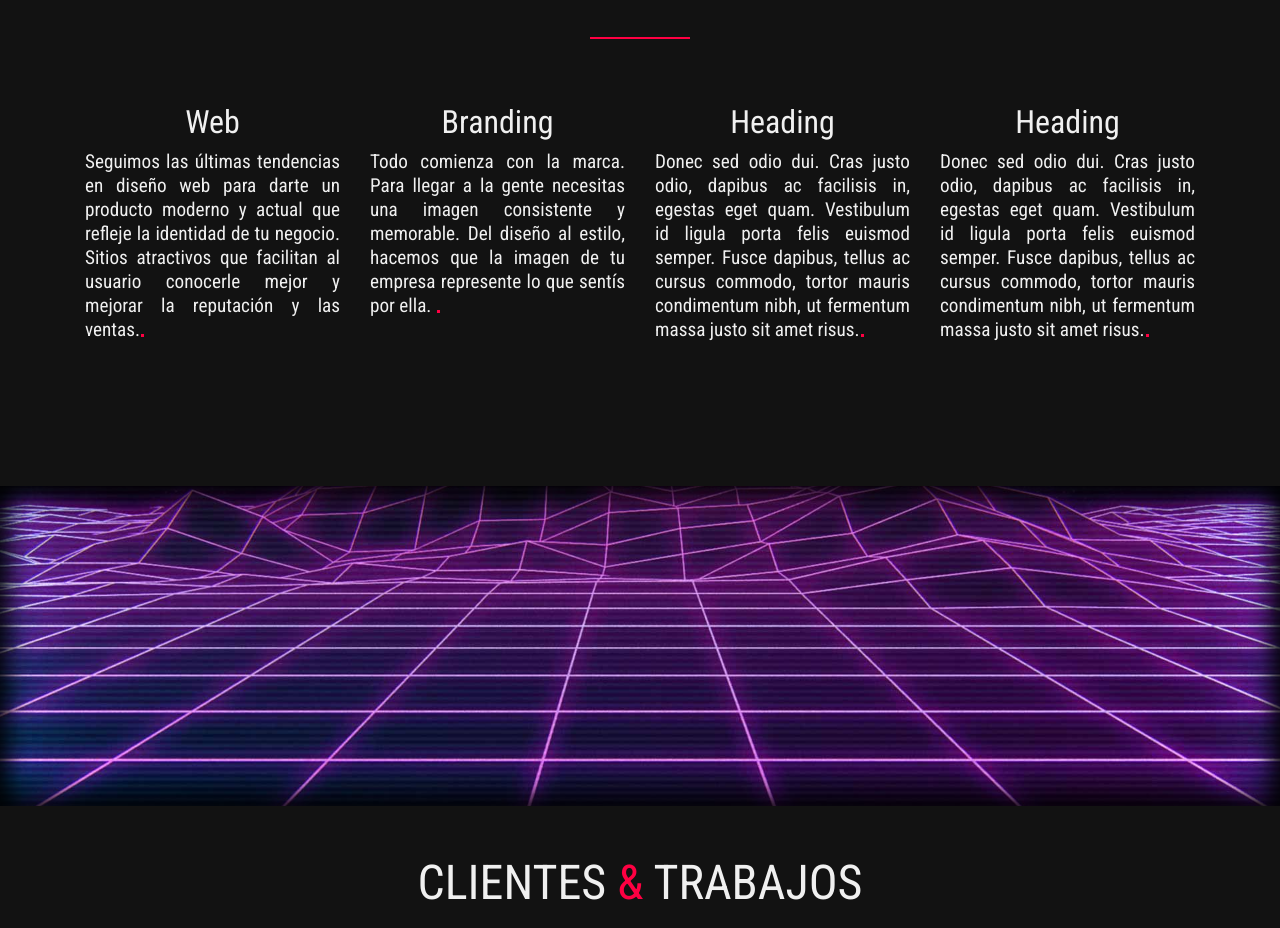
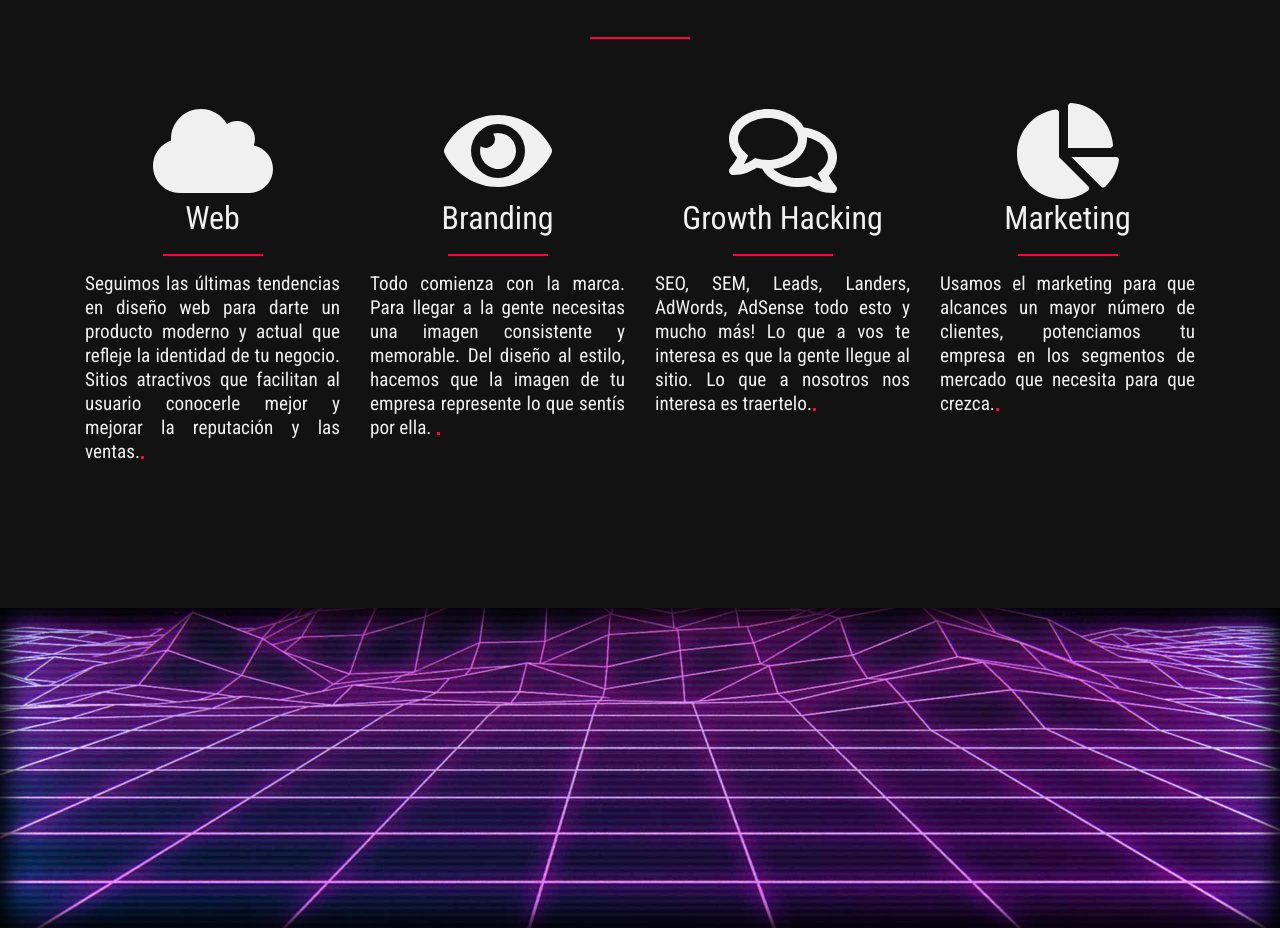
Before and after one commit to bluej0e/zxcvbnm, a plain HTML site: page index.html in a window 1280 px wide. Shown: the part 1955-2883 px from the top of the page. Drawn offline with Linux system fonts and the light colour scheme; some packages are replaced by stand-ins of ours.

Commit message:
yep
viernes puto viernes

```diff
--- a/css/creative.css
+++ b/css/creative.css
@@ -496,6 +496,7 @@ body {
   	text-align: center;
   	background-color: #121212;
   	max-width: 100%;
+		color: #F0F0F0;
   }
 
   #clientes h2, #hacemos h2{
@@ -558,7 +559,7 @@ body {
   	-moz-transition: all 0.2s;
   	transition: all 0.2s;
   }
-  .fa{
+  .fa {
   	color:#f0f0f0;
   }
   .footer a:hover {
--- a/index.html
+++ b/index.html
@@ -27,7 +27,7 @@
 	<link href="vendor/bootstrap/css/bootstrap.css" rel="stylesheet">
 
 	<!-- Custom fonts for this template -->
-	<link href="vendor/font-awesome/css/font-awesome.min.css" rel="stylesheet" type="text/css">
+<script defer src="https://use.fontawesome.com/releases/v5.0.1/js/all.js"></script>
 	<link href="https://fonts.googleapis.com/css?family=Open+Sans|Roboto|Roboto+Condensed" rel="stylesheet">
 
 	<!-- Plugin CSS -->
@@ -130,20 +130,28 @@
 	      <!-- Example row of columns -->
 	      <div class="row">
 	        <div class="col-12 col-sm-3">
+						<i class="fas fa-cloud fa-6x"></i>
 	          <h3>Web</h3>
+						<hr>
 	          <p>Seguimos las últimas tendencias en diseño web para darte un producto moderno y actual que refleje la identidad de tu negocio. Sitios atractivos que facilitan al usuario conocerle mejor y mejorar la reputación y las ventas.</p>
 	        </div>
 	        <div class="col-12 col-sm-3">
+						<i class="fas fa-eye fa-6x"></i>
 	          <h3>Branding</h3>
+						<hr>
 	          <p>Todo comienza con la marca. Para llegar a la gente necesitas una imagen consistente y memorable. Del diseño al estilo, hacemos que la imagen de tu empresa represente lo que sentís por ella. </p>
 	       </div>
 	        <div class="col-12 col-sm-3">
-	          <h3>Heading</h3>
-	          <p>Donec sed odio dui. Cras justo odio, dapibus ac facilisis in, egestas eget quam. Vestibulum id ligula porta felis euismod semper. Fusce dapibus, tellus ac cursus commodo, tortor mauris condimentum nibh, ut fermentum massa justo sit amet risus.</p>
+						<i class="far fa-comments fa-6x"></i>
+		        <h3>Growth Hacking</h3>
+						<hr>
+	          <p>SEO, SEM, Leads, Landers, AdWords, AdSense todo esto y mucho más! Lo que a vos te interesa es que la gente llegue al sitio. Lo que a nosotros nos interesa es traertelo.</p>
 	        </div>
 					<div class="col-12 col-sm-3">
-						<h3>Heading</h3>
-						<p>Donec sed odio dui. Cras justo odio, dapibus ac facilisis in, egestas eget quam. Vestibulum id ligula porta felis euismod semper. Fusce dapibus, tellus ac cursus commodo, tortor mauris condimentum nibh, ut fermentum massa justo sit amet risus.</p>
+						<i class="fas fa-chart-pie fa-6x"></i>
+						<h3>Marketing</h3>
+						<hr>
+						<p>Usamos el marketing para que alcances un mayor número de clientes, potenciamos tu empresa en los segmentos de mercado que necesita para que crezca.</p>
 					</div>
 	      </div>
 	</section>
```
